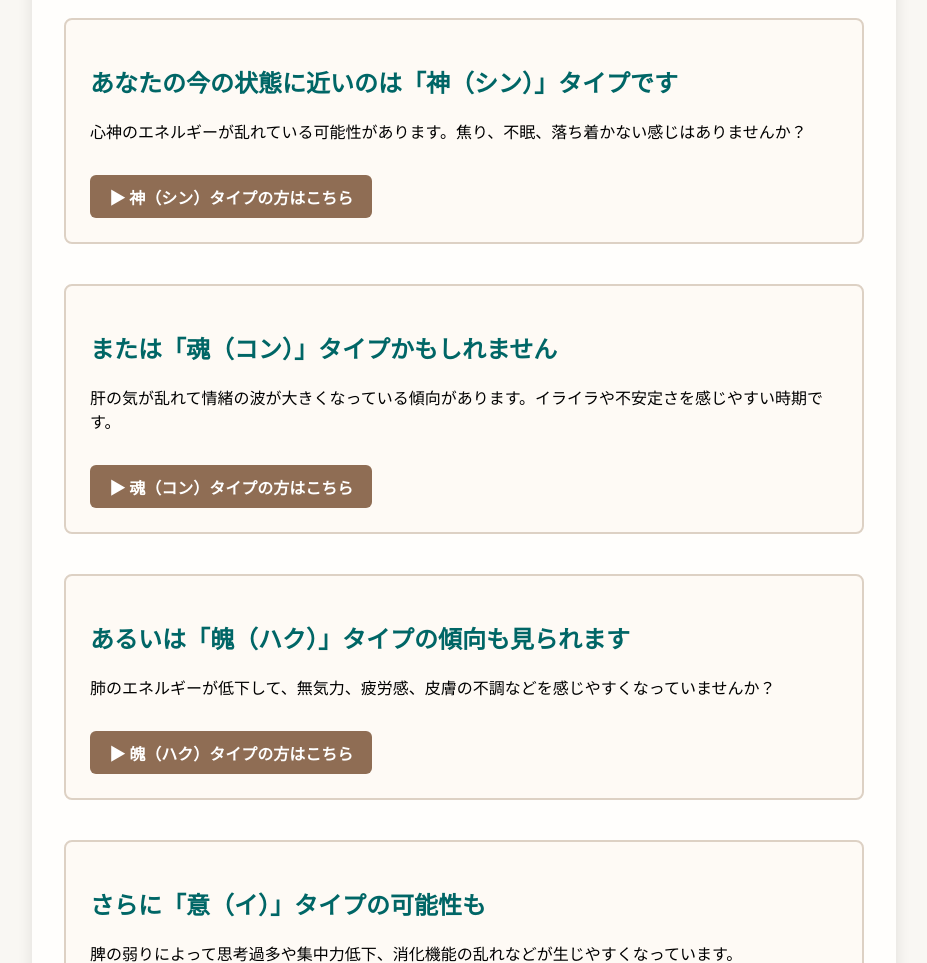
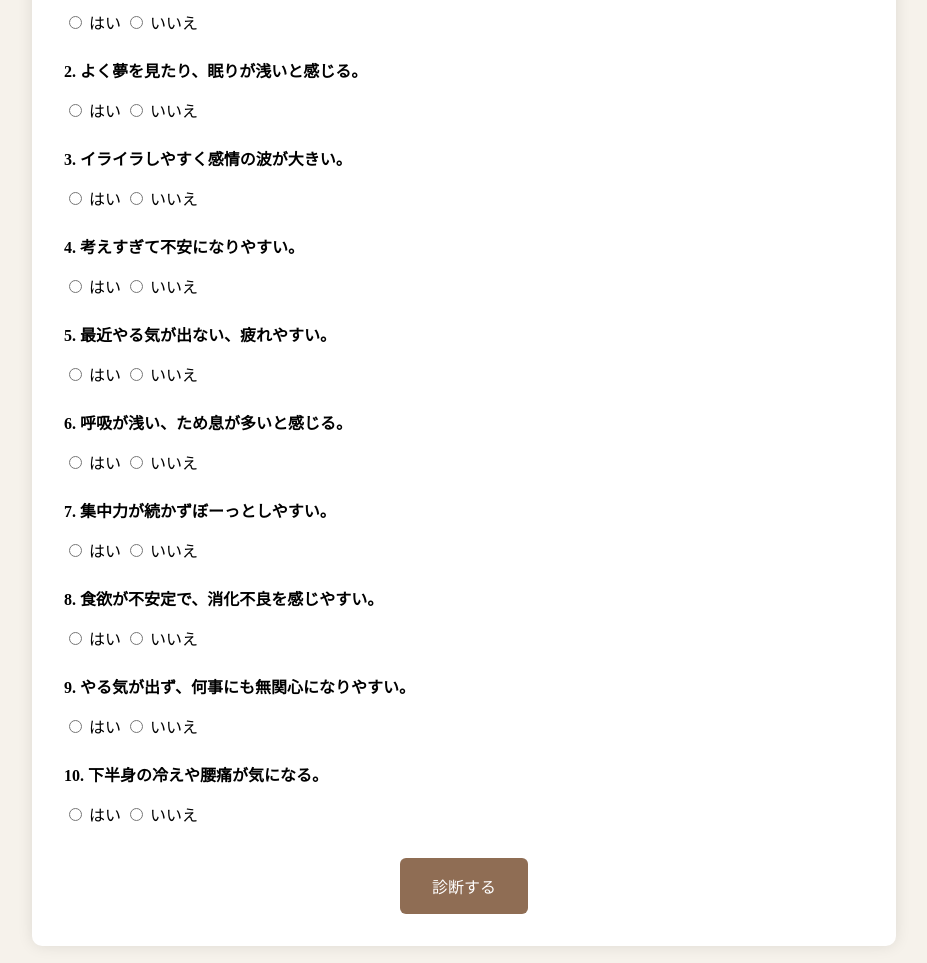
Before and after one commit to iktcm/goshincheck, a plain HTML site: page goshin_diagnosis.html in a window 1280 px wide. Shown: the part 193-1156 px from the top of the page, without its empty margins (176-1103 px from the left). Drawn offline with Linux system fonts and the light colour scheme.

Commit message:
Update goshin_diagnosis.html

```diff
--- a/goshin_diagnosis.html
+++ b/goshin_diagnosis.html
@@ -2,93 +2,115 @@
 <html lang="ja">
 <head>
   <meta charset="UTF-8">
-  <title>五神診断結果｜京都 楽楽堂</title>
+  <title>五神診断｜京都 楽楽堂</title>
   <style>
     body {
       font-family: "Noto Serif JP", serif;
-      background-color: #f9f7f3;
+      background-color: #f6f2eb;
       margin: 0;
-      padding: 0;
+      padding: 2rem;
     }
-
     .wrapper {
       max-width: 800px;
-      margin: 5rem auto;
+      margin: auto;
       padding: 2rem;
-      background: #fffefc;
+      background: #fff;
       border-radius: 10px;
       box-shadow: 0 0 15px rgba(0,0,0,0.1);
     }
-
     h1 {
       text-align: center;
+      color: #5c4430;
       margin-bottom: 2rem;
-      color: #5c4430;
     }
-
-    .result {
-      margin-bottom: 2.5rem;
-      padding: 1.5rem;
-      border: 2px solid #ddd1c4;
-      border-radius: 8px;
-      background-color: #fefaf5;
+    .question {
+      margin-bottom: 1.5rem;
     }
-
-    .result h2 {
-      color: #006666;
+    .question p {
+      font-weight: bold;
     }
-
-    .link {
-      display: inline-block;
-      margin-top: 1rem;
-      padding: 0.6rem 1.2rem;
+    button {
+      margin-top: 2rem;
+      display: block;
+      margin-left: auto;
+      margin-right: auto;
+      padding: 1rem 2rem;
+      font-size: 1rem;
       background-color: #8f6d54;
       color: white;
-      text-decoration: none;
+      border: none;
       border-radius: 6px;
-      font-weight: bold;
+      cursor: pointer;
     }
-
-    .link:hover {
+    button:hover {
       background-color: #a67b5b;
     }
-
   </style>
 </head>
 <body>
   <div class="wrapper">
-    <h1>五神診断の結果</h1>
+    <h1>五神診断</h1>
+    <form id="diagnosisForm">
+      <!-- 質問（神） -->
+      <div class="question"><p>1. 最近、心が落ち着かずそわそわしやすい。</p>
+        <label><input type="radio" name="q1" value="shin"> はい</label>
+        <label><input type="radio" name="q1" value=""> いいえ</label>
+      </div>
+      <div class="question"><p>2. よく夢を見たり、眠りが浅いと感じる。</p>
+        <label><input type="radio" name="q2" value="shin"> はい</label>
+        <label><input type="radio" name="q2" value=""> いいえ</label>
+      </div>
+      <!-- 質問（魂） -->
+      <div class="question"><p>3. イライラしやすく感情の波が大きい。</p>
+        <label><input type="radio" name="q3" value="kon"> はい</label>
+        <label><input type="radio" name="q3" value=""> いいえ</label>
+      </div>
+      <div class="question"><p>4. 考えすぎて不安になりやすい。</p>
+        <label><input type="radio" name="q4" value="kon"> はい</label>
+        <label><input type="radio" name="q4" value=""> いいえ</label>
+      </div>
+      <!-- 質問（魄） -->
+      <div class="question"><p>5. 最近やる気が出ない、疲れやすい。</p>
+        <label><input type="radio" name="q5" value="haku"> はい</label>
+        <label><input type="radio" name="q5" value=""> いいえ</label>
+      </div>
+      <div class="question"><p>6. 呼吸が浅い、ため息が多いと感じる。</p>
+        <label><input type="radio" name="q6" value="haku"> はい</label>
+        <label><input type="radio" name="q6" value=""> いいえ</label>
+      </div>
+      <!-- 質問（意） -->
+      <div class="question"><p>7. 集中力が続かずぼーっとしやすい。</p>
+        <label><input type="radio" name="q7" value="i"> はい</label>
+        <label><input type="radio" name="q7" value=""> いいえ</label>
+      </div>
+      <div class="question"><p>8. 食欲が不安定で、消化不良を感じやすい。</p>
+        <label><input type="radio" name="q8" value="i"> はい</label>
+        <label><input type="radio" name="q8" value=""> いいえ</label>
+      </div>
+      <!-- 質問（志） -->
+      <div class="question"><p>9. やる気が出ず、何事にも無関心になりやすい。</p>
+        <label><input type="radio" name="q9" value="shi"> はい</label>
+        <label><input type="radio" name="q9" value=""> いいえ</label>
+      </div>
+      <div class="question"><p>10. 下半身の冷えや腰痛が気になる。</p>
+        <label><input type="radio" name="q10" value="shi"> はい</label>
+        <label><input type="radio" name="q10" value=""> いいえ</label>
+      </div>
+      <button type="submit">診断する</button>
+    </form>
+  </div>
 
-    <div class="result">
-      <h2>あなたの今の状態に近いのは「神（シン）」タイプです</h2>
-      <p>心神のエネルギーが乱れている可能性があります。焦り、不眠、落ち着かない感じはありませんか？</p>
-      <a class="link" href="https://www.kyotorakurakudo.com/p/00011" target="_blank">▶ 神（シン）タイプの方はこちら</a>
-    </div>
-
-    <div class="result">
-      <h2>または「魂（コン）」タイプかもしれません</h2>
-      <p>肝の気が乱れて情緒の波が大きくなっている傾向があります。イライラや不安定さを感じやすい時期です。</p>
-      <a class="link" href="https://www.kyotorakurakudo.com/p/00012" target="_blank">▶ 魂（コン）タイプの方はこちら</a>
-    </div>
-
-    <div class="result">
-      <h2>あるいは「魄（ハク）」タイプの傾向も見られます</h2>
-      <p>肺のエネルギーが低下して、無気力、疲労感、皮膚の不調などを感じやすくなっていませんか？</p>
-      <a class="link" href="https://www.kyotorakurakudo.com/p/00013" target="_blank">▶ 魄（ハク）タイプの方はこちら</a>
-    </div>
-
-    <div class="result">
-      <h2>さらに「意（イ）」タイプの可能性も</h2>
-      <p>脾の弱りによって思考過多や集中力低下、消化機能の乱れなどが生じやすくなっています。</p>
-      <a class="link" href="https://www.kyotorakurakudo.com/p/00014" target="_blank">▶ 意（イ）タイプの方はこちら</a>
-    </div>
-
-    <div class="result">
-      <h2>「志（シ）」タイプにもご注意を</h2>
-      <p>腎の弱りが志を持つ力を低下させ、疲れやすくやる気が出ない状態になっている可能性があります。</p>
-      <a class="link" href="https://www.kyotorakurakudo.com/p/00015" target="_blank">▶ 志（シ）タイプの方はこちら</a>
-    </div>
-
-  </div>
+  <script>
+    document.getElementById("diagnosisForm").addEventListener("submit", function(e) {
+      e.preventDefault();
+      const counts = { shin: 0, kon: 0, haku: 0, i: 0, shi: 0 };
+      const answers = document.querySelectorAll("input[type='radio']:checked");
+      answers.forEach(ans => {
+        if (ans.value) counts[ans.value]++;
+      });
+      const sorted = Object.entries(counts).sort((a, b) => b[1] - a[1]);
+      window.location.href = "goshin_result.html";
+    });
+  </script>
 </body>
 </html>
```
